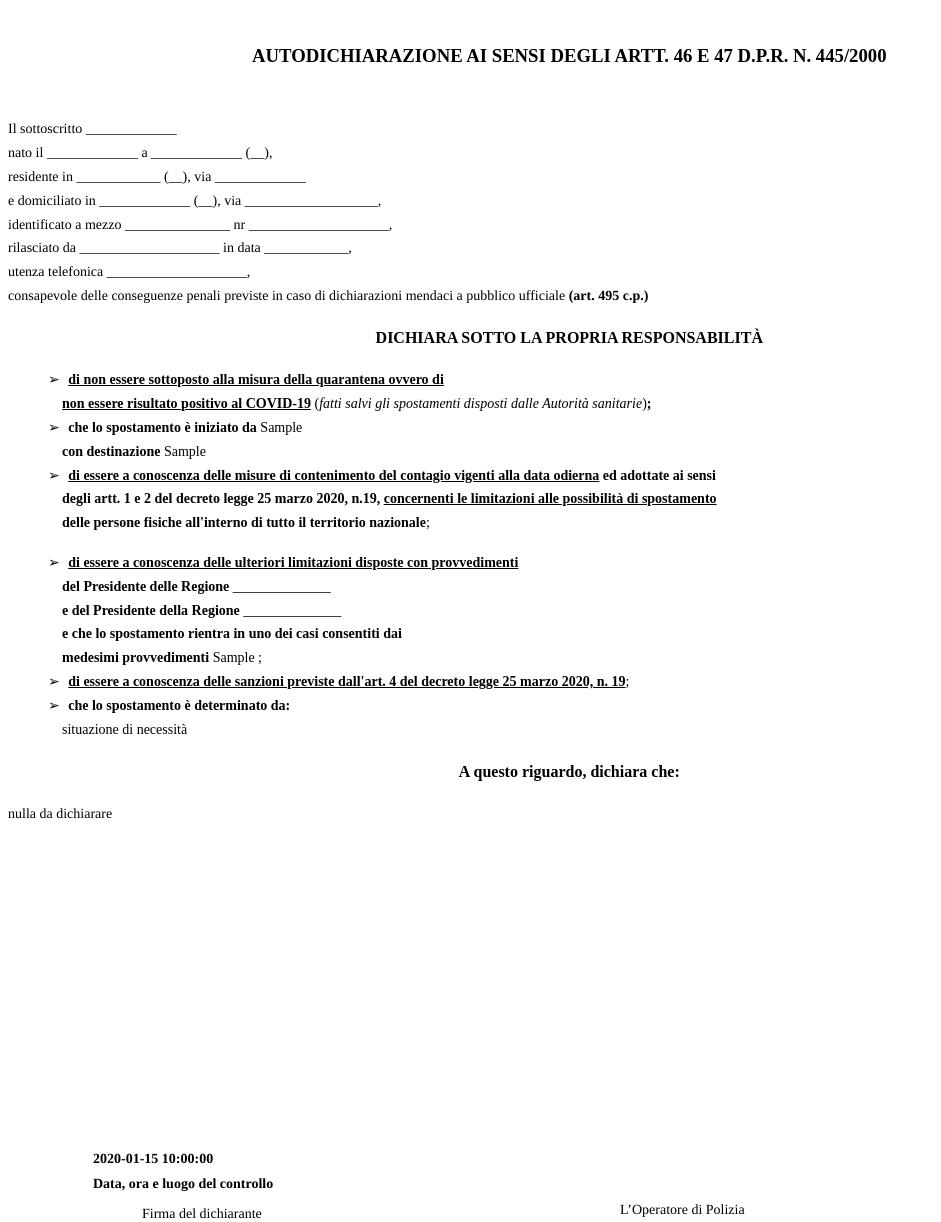
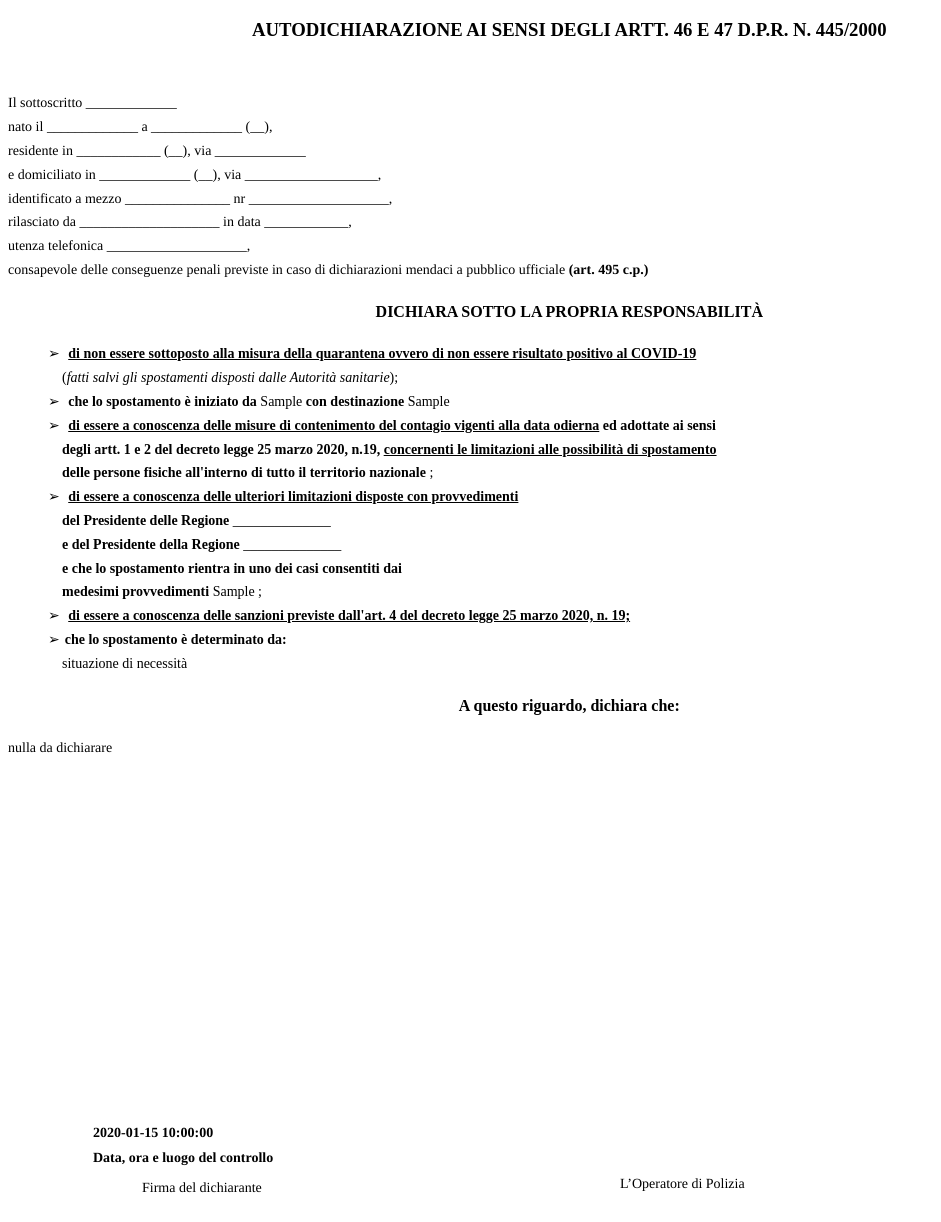
Before and after one commit to fabriziomiano/autodichiarazione-covid, a Flask app: template app/templates/modulo.html in a window 1280 px wide. Shown: the whole page, without its empty margins (0-941 px from the left). After the commit the page ends 1193 px from the top, so only its background shows below. Run offline with Flask 2, Linux system fonts and the light colour scheme; the template is opened without the code that fills it: most values are stand-ins (such as "Sample title", 1, 10 or a date in 2020).

Commit message:
add style to CSS and clean up

```diff
--- /dev/null
+++ b/app/static/css/luciostyle.css
@@ -0,0 +1,116 @@
+p {
+    margin: 50;
+    padding: 50;
+    word-wrap: break-word;
+
+    max-width: 200ch;
+}
+
+.ft10 {
+    font-size: 14px;
+    font-family: Times;
+    color: #000000;
+}
+
+.ft11 {
+    font-size: 16px;
+    font-family: Times;
+    color: #000000;
+}
+
+.ft12 {
+    font-size: 14px;
+    font-family: Times;
+    color: #000000;
+}
+
+.ft13 {
+    font-size: 16px;
+    font-family: Times;
+    color: #000000;
+}
+
+.ft14 {
+    font-size: 14px;
+    font-family: Times;
+    color: #000000;
+}
+
+.ft15 {
+    font-size: 14px;
+    font-family: Times;
+    color: #000000;
+}
+
+.ft16 {
+    font-size: 14px;
+    line-height: 23px;
+    font-family: Times;
+    color: #000000;
+}
+
+.ft17 {
+    font-size: 14px;
+    line-height: 24px;
+    font-family: Times;
+    color: #000000;
+}
+
+.ft18 {
+    font-size: 14px;
+    line-height: 25px;
+    font-family: Times;
+    color: #000000;
+}
+
+.ft19 {
+    font-size: 14px;
+    line-height: 29px;
+    font-family: Times;
+    color: #000000;
+}
+
+.ft110 {
+    font-size: 14px;
+    line-height: 22px;
+    font-family: Times;
+    color: #000000;
+}
+
+.ft111 {
+    font-size: 14px;
+    line-height: 25px;
+    font-family: Times;
+    color: #000000;
+}
+
+.ft112 {
+    font-size: 14px;
+    line-height: 1.7;
+    font-family: Times;
+    color: #000000;
+}
+
+ul {
+    list-style: none;
+    margin-left: 20;
+    padding-left: 20;
+    line-height: 4;
+}
+
+li {
+    padding-left: 1em;
+    text-indent: -1em;
+    line-height: 1.7;
+    font-size: 14px
+}
+
+li:before {
+    content: "➢";
+    padding-right: 5px;
+}
+
+html, body {
+    height: 297mm;
+    width: 210mm;
+}
--- a/app/templates/modulo.html
+++ b/app/templates/modulo.html
@@ -4,82 +4,60 @@
     <title></title>
 
     <meta http-equiv="Content-Type" content="text/html; charset=UTF-8"/>
- <br/>
-<style type="text/css">
-<!--
-	p {margin: 50; padding: 50;     word-wrap:break-word;
+    <link href="../static/css/luciostyle.css" rel="stylesheet"/>
 
-    max-width: 200ch;}	.ft10{font-size:14px;font-family:Times;color:#000000;}
-	.ft11{font-size:16px;font-family:Times;color:#000000;}
-	.ft12{font-size:14px;font-family:Times;color:#000000;}
-	.ft13{font-size:16px;font-family:Times;color:#000000;}
-	.ft14{font-size:14px;font-family:Times;color:#000000;}
-	.ft15{font-size:14px;font-family:Times;color:#000000;}
-	.ft16{font-size:14px;line-height:23px;font-family:Times;color:#000000;}
-	.ft17{font-size:14px;line-height:24px;font-family:Times;color:#000000;}
-	.ft18{font-size:14px;line-height:25px;font-family:Times;color:#000000;}
-	.ft19{font-size:14px;line-height:29px;font-family:Times;color:#000000;}
-	.ft110{font-size:14px;line-height:22px;font-family:Times;color:#000000;}
-	.ft111{font-size:14px;line-height:25px;font-family:Times;color:#000000;}
-	.ft112{font-size:14px;line-height:1.7;font-family:Times;color:#000000;}
-	ul {
-	  	list-style: none;
-  		margin-left: 20;
-  		padding-left: 20;
-		line-height: 4;
-	}
-
-	li {
-  		padding-left: 1em;
-  		text-indent: -1em;
-		line-height:1.7;
-		font-size:14px
-	}
-
-	li:before {
-  		content: "➢";
-  		padding-right: 5px;
-		}
-		html,body{
-    height:297mm;
-    width:210mm;
-}
--->
--->
-</style>
 </head>
 <body>
 <div id="page1-div" style="position:relative;width:297mm;height:210mm;">
     <h3 style="text-align:center">AUTODICHIARAZIONE AI SENSI DEGLI ARTT. 46 E 47 D.P.R. N. 445/2000</h3>
     <br>
     <p class="ft112">
-Il sottoscritto {{name | default("_____________")}} </br>
-nato il {{bdate | default("_____________")}} a {{bplace |default("_____________")}} ({{bprovince |default("__")}}), </br>
-residente in {{rplace|default("____________")}} ({{rprovince|default("__")}}), via {{raddress|default("_____________")}} </br>
-e domiciliato in {{dplace|default("_____________")}} ({{dprovince|default("__")}}), via {{daddress|default("___________________")}}, </br>
-identificato a mezzo {{document_type|default("_______________")}} nr {{document_nr|default("____________________")}}, </br>
-rilasciato da {{document_released_by|default("____________________")}} in data {{doc_released_date|default("____________")}}, </br>
-utenza telefonica {{phone_nr|default("____________________")}}, </br>
-consapevole delle conseguenze penali previste in caso di dichiarazioni mendaci a pubblico ufficiale <b>(art. 495 c.p.)</b></br>
+        Il sottoscritto {{ name | default("_____________") }} <br>
+        nato il {{ bdate | default("_____________") }} a {{ bplace |default("_____________") }} ({{ bprovince |default("__") }}), <br>
+        residente in {{ rplace|default("____________") }} ({{ rprovince|default("__") }}), via {{ raddress|default("_____________") }} <br>
+        e domiciliato in {{ dplace|default("_____________") }} ({{ dprovince|default("__") }}), via {{ daddress|default("___________________") }}, <br>
+        identificato a mezzo {{ document_type|default("_______________") }} nr {{ document_nr|default("____________________") }}, <br>
+        rilasciato da {{ document_released_by|default("____________________") }} in data {{ doc_released_date|default("____________") }}, <br>
+        utenza telefonica {{ phone_nr|default("____________________") }}, <br>
+        consapevole delle conseguenze penali previste in caso di dichiarazioni mendaci a pubblico ufficiale <b>(art. 495 c.p.)</b><br>
     </p>
 
     <h4 style="text-align: center;">DICHIARA SOTTO LA PROPRIA RESPONSABILITÀ</h4>
     <ul>
-<li> <b> <ins>di non essere sottoposto alla misura della quarantena ovvero di </br>
-		non essere risultato positivo al COVID-19</b></ins> (<i>fatti salvi gli spostamenti disposti dalle Autorità sanitarie</i>)<b>;</b></li>
-<li> <b> che lo spostamento è iniziato da </b>{{out_origin}} <b> </br>
-		con destinazione </b>{{out_destination}}</li>
-<li> <b> <ins>di essere a conoscenza delle misure di contenimento del contagio vigenti alla data odierna</ins> ed adottate ai sensi </br>
-		degli artt. 1 e 2 del decreto legge 25 marzo 2020, n.19, <ins>concernenti le limitazioni alle possibilità di spostamento</ins> </br>
-		delle persone fisiche all'interno di tutto il territorio nazionale</b>;</li></p>
-<li> <b> <ins>di essere a conoscenza delle ulteriori limitazioni disposte con provvedimenti</ins> </br>
-		del Presidente delle Regione</b> {{region_from | default("______________")}} </br>
-	<b>e del Presidente della Regione </b> {{region_to | default("______________")}} </br>
-	<b>e che lo spostamento rientra in uno dei casi consentiti dai </br>
-		medesimi provvedimenti </b>{{provvedimento_type}} ;</li>
-<li> <b><ins>di essere a conoscenza delle sanzioni previste dall'art. 4 del decreto legge 25 marzo 2020, n. 19</ins></b>;</li>
-<li> <b>che lo spostamento è determinato da:</b></br>
-		{{out_motivation | default("situazione di necessità")}}</li>
+        <li>
+            <b>
+                <ins>di non essere sottoposto alla misura della quarantena ovvero di non essere risultato positivo al COVID-19</ins><br>
+            </b>
+            (<i>fatti salvi gli spostamenti disposti dalle Autorità sanitarie</i>);
+        </li>
+        <li>
+            <b>che lo spostamento è iniziato da</b> {{ out_origin }} <b>con destinazione</b> {{ out_destination }}
+        </li>
+        <li>
+            <b>
+                <ins>di essere a conoscenza delle misure di contenimento del contagio vigenti alla data odierna</ins>
+                ed adottate ai sensi <br>
+                degli artt. 1 e 2 del decreto legge 25 marzo 2020, n.19,
+                <ins>concernenti le limitazioni alle possibilità di spostamento</ins>
+                <br>
+                delle persone fisiche all'interno di tutto il territorio nazionale
+            </b>;
+        </li>
+        <li>
+            <b>
+                <ins>di essere a conoscenza delle ulteriori limitazioni disposte con provvedimenti</ins>
+                <br>
+                del Presidente delle Regione</b> {{ region_from | default("______________") }} <br>
+            <b>e del Presidente della Regione </b> {{ region_to | default("______________") }} <br>
+            <b>e che lo spostamento rientra in uno dei casi consentiti dai <br>medesimi provvedimenti </b>{{ provvedimento_type }} ;
+        </li>
+        <li>
+            <b>
+                <ins>di essere a conoscenza delle sanzioni previste dall'art. 4 del decreto legge 25 marzo 2020, n. 19;</ins>
+            </b>
+        </li>
+        <li><b>che lo spostamento è determinato da:</b><br>
+            {{ out_motivation | default("situazione di necessità") }}</li>
     </ul>
 
 
@@ -88,18 +66,21 @@ consapevole delle conseguenze penali previste in caso di dichiarazioni mendaci a
     <p style="position:absolute;top:824px;left:136px;white-space:nowrap" class="ft17"><b>quotidianità o che, comunque, siano effettuati abitualmente in ragione della brevità delle distanze da <br/>percorrere);</b></p>
     <p style="position:absolute;top:873px;left:126px;white-space:nowrap" class="ft12"><b>- motivi di salute. </b></p>
     -->
-<h4 style="text-align: center;">A questo  riguardo,  dichiara che: </h4>
+
+    <h4 style="text-align: center;">A questo riguardo, dichiara che: </h4>
     <p class="ft112">
-{{declaration | default("nulla da dichiarare")}}</br>
+        {{ declaration | default("nulla da dichiarare") }}</p>
+    <br>
     <!--
     <i><b>(lavoro presso …, devo effettuare una visita medica, urgente assistenza a congiunti o a persone con disabilità, o
         esecuzioni di interventi assistenziali in favore di persone in grave stato di necessità, obblighi di affidamento di minori,
         denunce di reati, rientro dall’estero, altri motivi particolari, etc….). </b></i>
     </p>
     -->
-<p style="position:absolute;top:1087px;left:85px;white-space:nowrap" class="ft111"><b>{{date_place_now}}<br/>Data, ora e luogo del controllo </b></p>
+    <p style="position:absolute;top:1087px;left:85px;white-space:nowrap" class="ft111"><b>{{ date_place_now }}<br/>Data, ora e luogo del controllo </b></p>
     <p style="position:absolute;top:1147px;left:134px;white-space:nowrap" class="ft10">Firma del dichiarante </p>
     <p style="position:absolute;top:1143px;left:612px;white-space:nowrap" class="ft10">L’Operatore di Polizia </p>
 </div>
+
 </body>
 </html>
```
Lines whose indentation alone changed are shown as unchanged.
